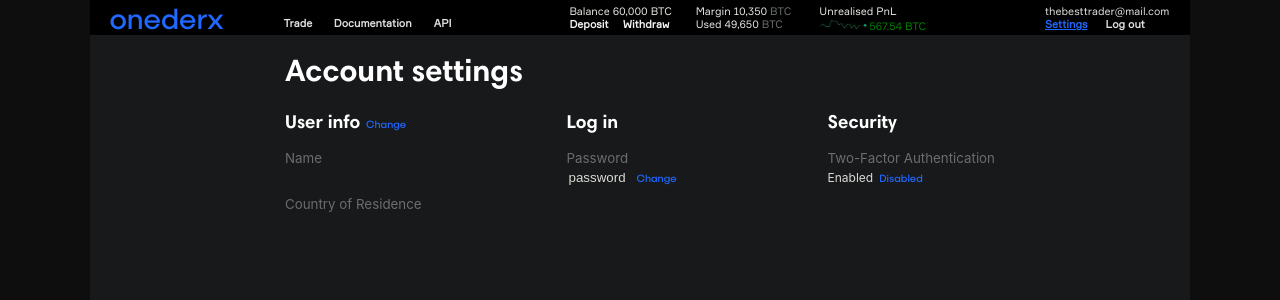
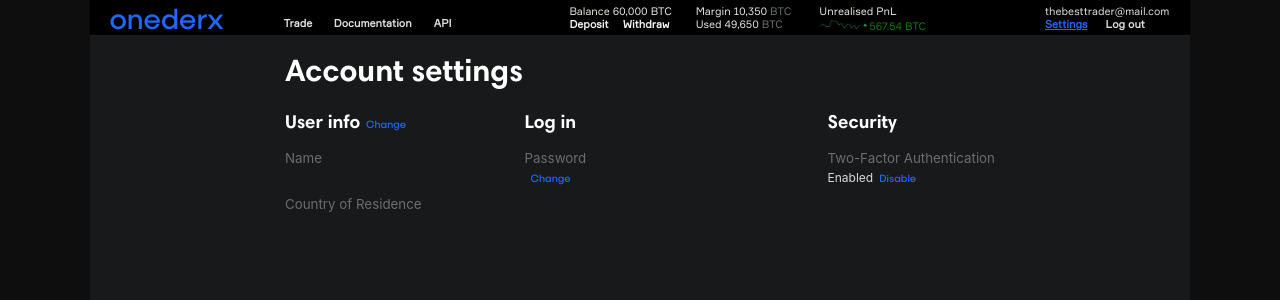
Before and after one commit to Stadionova/test-proj__onederx, a React (Create React App) app: page / in a window 1280 px wide. Shown: the top 300 px of the page. Built offline with nearby package versions, Linux system fonts and the light colour scheme.

Commit message:
added validation for inputs & changed close/show modal function

```diff
--- a/src/Components/Login/Login.css
+++ b/src/Components/Login/Login.css
@@ -31,6 +31,10 @@ button {
 .value input:active {
   background-color: rgb(23, 25, 26);
   outline: none;
+}
+
+.log-in {
+  width: 200px;
 }
 
 .log-in h3 {
--- a/src/Components/Login/Login.js
+++ b/src/Components/Login/Login.js
@@ -12,7 +12,7 @@ class LogIn extends React.Component {
         <div>
           <div className='grey'><span>Password</span></div>
           <div className='value'>
-            <div><input placeholder='password' onKeyPress={this.typePassword.bind(this)} type="password"></input></div>
+            <div><span>{lengthToStars(this.props.password.length)}</span></div>
             <div><button onClick={this.openModalWindowLogIn.bind(this)}>Change</button></div>
           </div>
         </div>
@@ -31,7 +31,10 @@ class LogIn extends React.Component {
   openModalWindowLogIn() {
     this.props.showModalLogIn();
   }
+}
 
+function lengthToStars(length) {
+  return "•".repeat(length);
 }
 
 export default connect(
--- a/src/Components/ModalWindowLogIn/ModalWindowLogIn.css
+++ b/src/Components/ModalWindowLogIn/ModalWindowLogIn.css
@@ -3,49 +3,8 @@
   src: url("../../fonts/Fontspring-DEMO-aktifoa-bold.otf");
 }
 
-.grey {
-  color: rgb(106, 110, 110);
-  font-size: 10pt;
-}
-
-button {
-  border: none;
-  background-color: rgb(23, 25, 26);
-  color: rgb(32, 104, 255);
-  font-family: Fontspring-DEMO-publicasans-regular;
-  font-size: 8pt;
-}
-
-.value {
-  display: flex;
-}
-
-.value input {
-  background-color: rgb(23, 25, 26);
-  border: none;
-  color: rgb(218, 217, 214);
-  outline: none;
-  width: 60px;
-}
-
-.value input:active {
-  background-color: rgb(23, 25, 26);
-  outline: none;
-}
-
-.log-in h3 {
-  margin-bottom: 15px;
-}
-
-dialog {
-  background: rgba(255, 255, 255, 0.7);
-  width: 300px;
-  box-shadow: 0 0 5px rgba(0, 0, 0, 0.5);
-  border-radius: 5px;
-}
-
 .log-in__modalWindow-container {
-  margin-top: -95px;
+  margin-top: -96px;
   width: 280px;
   height: 300px;
   background-color: rgb(34, 34, 36);
@@ -60,26 +19,6 @@ dialog {
   margin: 0 auto;
   margin-top: 20px;
   position: relative;
-}
-
-.log-in__modalWindow input {
-  background-color: rgb(34, 34, 36);
-  border: none;
-  border-bottom: solid 1px rgb(106, 110, 110);
-  color: rgb(218, 217, 214);
-  outline: none !important;
-  margin-bottom: 15px;
-}
-
-.log-in__modalWindow input:active,
-input:hover,
-input:focus {
-  outline: none !important;
-}
-
-.log-in__modalWindow span {
-  color: rgb(106, 110, 110);
-  font-size: 9pt;
 }
 
 .log-in__button-close button {
@@ -97,11 +36,8 @@ input:focus {
   font-size: 12pt;
 }
 
-.log-in-close {
+.log-in__close {
   display: flex;
-}
-
-.log-in__close {
   position: absolute;
   right: 0;
 }
--- a/src/Components/ModalWindowLogIn/ModalWindowLogIn.js
+++ b/src/Components/ModalWindowLogIn/ModalWindowLogIn.js
@@ -23,26 +23,26 @@ class ModalWindowLogIn extends React.Component {
             <div><h3>Log in</h3></div>
             <div className='log-in__close'><button className='log-in__button-close' onClick={this.closeModalWindowLogIn.bind(this)}>Cancel</button></div>
           </div>
-          <div><input placeholder='password' onKeyPress={this.typePassword.bind(this)} type="password"></input></div>
-          <div className='log-in__button-update'><button onClick={this.fillPassword.bind(this)}>Update</button></div>
+          <div><input maxlength="10" placeholder='password' onChange={this.typePassword.bind(this)} type="password" ></input></div>
+          <div className='log-in__button-update'><button onClick={this.fillPassword.bind(this)} onClick={this.closeModalWindowLogIn.bind(this)}>Update</button></div>
         </div>
       </div>
     );
   }
 
   typePassword(e) {
-    if (e.key === 'Enter') {
-      const password = e.currentTarget.value;
-      this.props.savePassword(password);
-    }
+    const password = e.currentTarget.value;
+    this.props.savePassword(password);
   }
 
   fillPassword(e) {
     const password = this.props.password;
-    this.props.showPassword(password);
+    this.props.savePassword(password);
   }
 
   closeModalWindowLogIn() {
+    const password = this.props.password;
+    this.props.savePassword(password);
     this.props.hideModalLogIn();
   }
 
--- a/src/Components/ModalWindowUserInfo/ModalWindowUserInfo.js
+++ b/src/Components/ModalWindowUserInfo/ModalWindowUserInfo.js
@@ -21,60 +21,51 @@ class ModalWindowUserInfo extends React.Component {
         <div className='modalWindow'>
           <div className='modalWindow__title-close'>
             <div><h3>User info</h3></div>
-            <div className='close'><button className='button-close' onClick={this.closeModalWindow.bind(this)}>Cancel</button></div>
+            <div className='close'><button className='button-close' onClick={this.closeModalWindow}>Cancel</button></div>
           </div>
           <div>
             <div><span>First name</span></div>
-            <input type='search' placeholder='first name' onKeyPress={this.typeFirstName.bind(this)}></input>
+            <input maxlength="10" type='search' placeholder='first name' onChange={this.typeFirstName}></input>
           </div>
           <div>
             <div><span>Last name</span></div>
-            <input type='search' placeholder='last name' onKeyPress={this.typeLastName.bind(this)}></input>
+            <input maxlength="10" type='search' placeholder='last name' onChange={this.typeLastName}></input>
           </div>
           <div>
             <div><span>Country of Residence</span></div>
-            <input type='search' placeholder='country' onKeyPress={this.typeCountry.bind(this)}></input>
+            <input maxlength="15" type='search' placeholder='country' onChange={this.typeCountry}></input>
           </div>
-          <div className='button-update'><button onClick={this.fillFullName.bind(this)}>Update</button></div>
+          <div className='button-update'><button onClick={this.fillFullData} onClick={this.closeModalWindow}>Update</button></div>
         </div>
       </div>
     );
   }
 
-  typeFirstName(e) {
-    if (e.key === 'Enter') {
-      const firstName = e.currentTarget.value;
-      this.props.showFirstName(firstName);
-    }
+  typeFirstName = (e) => {
+    const firstName = e.currentTarget.value;
+    this.props.showFirstName(firstName);
   }
 
-  typeLastName(e) {
-    if (e.key === 'Enter') {
-      const lastName = e.currentTarget.value;
-      this.props.showLastName(lastName);
-    }
+  typeLastName = (e) => {
+    const lastName = e.currentTarget.value;
+    this.props.showLastName(lastName);
   }
 
-  fillFullName(e) {
+  typeCountry = (e) => {
+    const country = e.currentTarget.value;
+    this.props.saveCountry(country);
+  }
+
+  fillFullData = () => {
     const fullName = this.props.firstName + ' ' + this.props.lastName;
     const country = this.props.country;
     this.props.showFullName(fullName);
     this.props.saveCountry(country);
   }
 
-  typeCountry(e) {
-    if (e.key === 'Enter') {
-      const country = e.currentTarget.value;
-      this.props.saveCountry(country);
-    }
-  }
-
-  closeModalWindow() {
+  closeModalWindow = () => {
     this.props.hideModal();
-  }
-
-  openModalWindow() {
-    this.props.showModal();
+    this.fillFullData();
   }
 
 }
@@ -95,7 +86,6 @@ export default connect(
     showLastName: (lastName) => dispatch({ type: "dataLastName", payload: lastName }),
     showFullName: (fullName) => dispatch({ type: "dataFullName", payload: fullName }),
     saveCountry: (country) => dispatch({ type: "dataCountry", payload: country }),
-    hideModal: () => dispatch({ type: "visibleModal" }),
-    showModal: () => dispatch({ type: "hiddenModal" })
+    hideModal: () => dispatch({ type: "visibleModal" })
   })
 )(ModalWindowUserInfo);
--- a/src/Components/Security/Security.js
+++ b/src/Components/Security/Security.js
@@ -16,7 +16,7 @@ const Security = (props) => {
         <div className='grey'><span>Two-Factor Authentication</span></div>
         <div className='security-buttons'>
           <div><span>{props.able ? 'Enabled' : 'Disabled'}</span></div>
-          <div><button onClick={changeAble}>{props.able ? 'Disabled' : 'Enabled'}</button></div>
+          <div><button onClick={changeAble}>{props.able ? 'Disable' : 'Enable'}</button></div>
         </div>
       </div>
     </div>
--- a/src/Components/UserInfo/UserInfo.js
+++ b/src/Components/UserInfo/UserInfo.js
@@ -10,7 +10,7 @@ class UserInfo extends React.Component {
       <div>
         <div className="user-info-change">
           <h3>User info</h3>
-          <div><button onClick={this.openModalWindow.bind(this)}>Change</button></div>
+          <div><button onClick={this.openModalWindow}>Change</button></div>
         </div>
         <div className='user-info-name'>
           <div className='grey'><span>Name</span></div>
@@ -25,7 +25,7 @@ class UserInfo extends React.Component {
     );
   }
 
-  openModalWindow() {
+  openModalWindow = () => {
     this.props.showModal();
   }
 
--- a/src/index.js
+++ b/src/index.js
@@ -69,14 +69,14 @@ function changeChartByPeriod(state = initialState, action) {
     if (action.type === 'visibleModal') {
         return {
             ...state,
-            visibilityUserInfo: !state.visibilityUserInfo
+            visibilityUserInfo: false
         };
     }
 
     if (action.type === 'hiddenModal') {
         return {
             ...state,
-            visibilityUserInfo: !state.visibilityUserInfo
+            visibilityUserInfo: true
         };
     }
 
```
